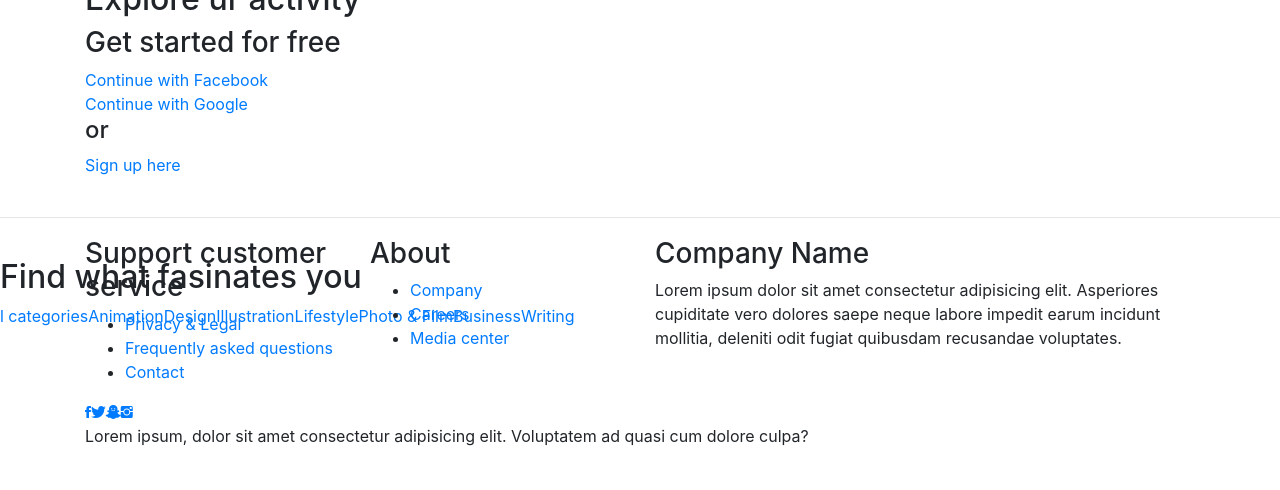
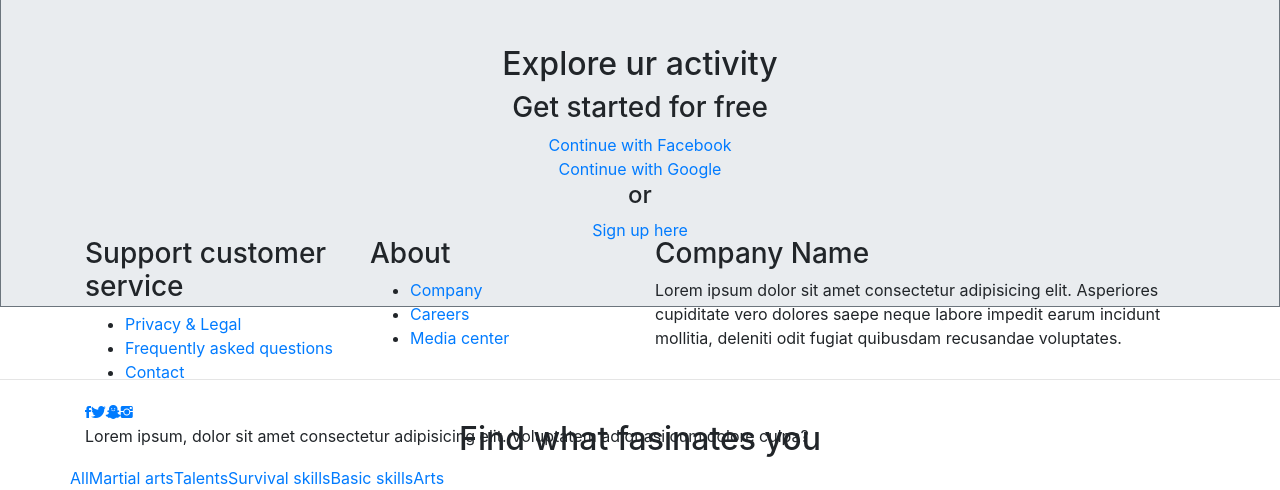
Before and after one commit to pinklove0526/Skill_Learning, a PHP site: page / in a window 1280 px wide. Shown: the part 336-826 px from the top of the page. Before the commit the page ends 782 px from the top, so only its background shows below. Run offline with PHP 8.4, Linux system fonts and the light colour scheme.

Commit message:
css change + login-box homepade

```diff
--- a/css/style.css
+++ b/css/style.css
@@ -1,3 +1,7 @@
+div[class*="login-box"] { /* select class has phrase login-box */
+  border: 1px solid;
+}
+
 .footer-dark {
     padding:50px 0;
     color:#f0f9ff;
--- a/index.php
+++ b/index.php
@@ -1,7 +1,7 @@
 <?php include 'includes/header.php'; ?>
 
 <body>
-  <div class="container">
+  <div class="login-box jumbotron jumbotron-fluid text-center border border-secondary">
     <h2>Explore ur activity</h2>
     <h3>Get started for free</h3>
     <a href="#">Continue with Facebook</a><br>
@@ -9,20 +9,19 @@
     <h4>or</h4>
     <a href="#">Sign up here </a>
   </div>
+
   <br>
   <hr>
   <br>
-  <div class="fascination">
+  <div class="fascination container text-center ">
     <h2>Find what fasinates you</h2>
     <div class="row">
-      <a href="#">All categories</a>
-      <a href="#">Animation</a>
-      <a href="#">Design</a>
-      <a href="#">Illustration</a>
-      <a href="#">Lifestyle</a>
-      <a href="#">Photo & Film</a>
-      <a href="#">Business</a>
-      <a href="#">Writing</a>
+      <a href="#">All</a>
+      <a href="#">Martial arts</a>
+      <a href="#">Talents</a>
+      <a href="#">Survival skills</a>
+      <a href="#">Basic skills</a>
+      <a href="#">Arts</a>
     </div>
   </div>
 </body>
```
